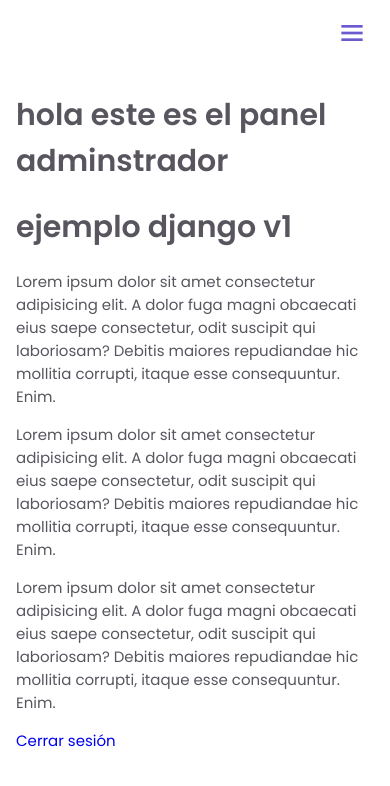
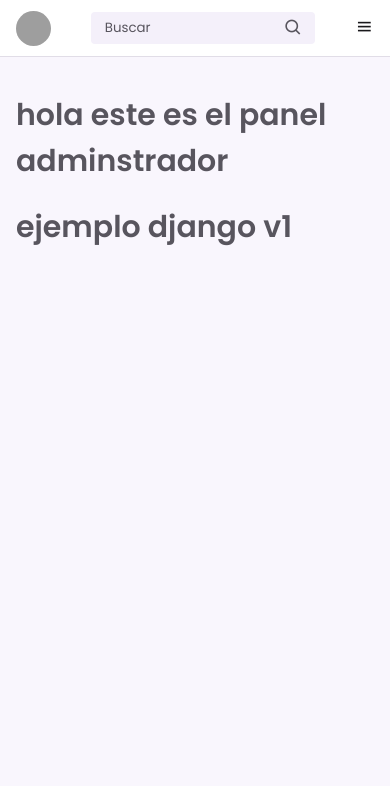
Before and after one commit to daniels-py/beauty-application, a Django app: page /auth/admin_dashboard/ in a window 390 px wide. Shown: the top 786 px of the page. Run offline with Django 5.2, Linux system fonts and the light colour scheme; grey boxes are pictures that could not be loaded.

Commit message:
update failes admin

```diff
--- a/inventory/app_distributor/static/css/sidebar.css
+++ b/inventory/app_distributor/static/css/sidebar.css
@@ -1,17 +1,18 @@
+/*========== GOOGLE FONTS ==========*/
 @import url("https://fonts.googleapis.com/css2?family=Poppins:wght@400;500;600&display=swap");
 
-/* Formateo de página */
-* {
+/*========== BASE ==========*/
+*, ::before, ::after {
   box-sizing: border-box;
 }
 
 body {
-  margin: 3.5rem 0 0 0; /* altura del encabezado */
+  margin: 3.5rem 0 0 0;
   padding: 1rem 1rem 0;
-  font-family: "Poppins", sans-serif;
-  font-size: 0.938rem;
-  background-color: #ffffff; /* Color de fondo */
-  color: #58555e; /* Color del texto */
+  font-family: 'Poppins', sans-serif;
+  font-size: .938rem;
+  background-color: #F9F6FD;
+  color: #58555E;
 }
 
 h3 {
@@ -27,17 +28,77 @@ img {
   height: auto;
 }
 
-/* Nav */
+/*========== HEADER ==========*/
+.header {
+  position: fixed;
+  top: 0;
+  left: 0;
+  width: 100%;
+  background-color: #FFFFFF;
+  box-shadow: 0 1px 0 rgba(22, 8, 43, 0.1);
+  padding: 0 1rem;
+  z-index: 100;
+}
+
+.header__container {
+  display: flex;
+  align-items: center;
+  height: 3.5rem;
+  justify-content: space-between;
+}
+
+.header__img {
+  width: 35px;
+  height: 35px;
+  border-radius: 50%;
+}
+
+.header__logo {
+  color: #19181B;
+  font-weight: 500;
+  display: none;
+}
+
+.header__search {
+  display: flex;
+  padding: .40rem .75rem;
+  background-color: #F4F0FA;
+  border-radius: .25rem;
+}
+
+.header__input {
+  width: 100%;
+  border: none;
+  outline: none;
+  background-color: #F4F0FA;
+}
+
+.header__input::placeholder {
+  font-family: 'Poppins', sans-serif;
+  color: #58555E;
+}
+
+.header__icon,
+.header__toggle {
+  font-size: 1.2rem;
+}
+
+.header__toggle {
+  color: #19181B;
+  cursor: pointer;
+}
+
+/*========== NAV ==========*/
 .nav {
   position: fixed;
   top: 0;
   left: -100%;
   height: 100vh;
   padding: 1rem 1rem 0;
-  background-color: #ffffff; /* Color del contenedor */
+  background-color: #FFFFFF;
   box-shadow: 1px 0 0 rgba(22, 8, 43, 0.1);
-  z-index: 100; /* Z-index fijo */
-  transition: 0.4s;
+  z-index: 100;
+  transition: .4s;
 }
 
 .nav__container {
@@ -144,41 +207,19 @@ img {
   transform: rotate(180deg);
 }
 
-/* Clases agregadas con JS */
 .show-menu {
   left: 0;
 }
 
 .active {
-  color: #5513f1; /* Color activo */
+  color: #6923D0;
 }
 
 
 
 
-.header-toggle {
-    position: fixed;
-    top: 1rem;
-    right: 1rem;
-    background-color: transparent;
-    border: none;
-    font-size: 2rem;
-    color: #6a5acd; /* Color que combine con tu navbar */
-    cursor: pointer;
-    z-index: 200; /* Asegúrate de que esté por encima del menú */
-    display: none; /* Oculto por defecto */
-  }
 
-  /* Mostrar el botón en pantallas pequeñas */
-  @media screen and (max-width: 768px) {
-    .header-toggle {
-      display: block; /* Mostrar el botón en pantallas pequeñas */
-    }
-  }
-
-
-
-/* Media Queries */
+/* ========== MEDIA QUERIES ==========*/
 @media screen and (max-width: 320px) {
   .header__search {
     width: 70%;
--- a/inventory/app_distributor/templates/admin_dashboard.html
+++ b/inventory/app_distributor/templates/admin_dashboard.html
@@ -1,3 +1,5 @@
+{% load static %}
+{% load django_browser_reload %}
 <!DOCTYPE html>
 <html lang="en">
 <head>
@@ -17,9 +19,7 @@
         {% endblock %}
     </div>
 
-    <a href="{% url 'logout' %}" class="btn btn-outline-danger">
-        <i class="bi bi-box-arrow-right"></i> Cerrar sesión
-    </a>
+
 
 </body>
 </html>
--- a/inventory/app_distributor/templates/components/sidebar.html
+++ b/inventory/app_distributor/templates/components/sidebar.html
@@ -1,4 +1,5 @@
 {% load static %}
+{% load django_browser_reload %}
 <!DOCTYPE html>
 <html lang="es">
 <head>
@@ -14,58 +15,97 @@
 </head>
 <body>
 
-    <button id="header-toggle" class="header-toggle">
-        <i class="bx bx-menu"></i>
-    </button>
+       <!--========== HEADER ==========-->
+    <header class="header">
+        <div class="header__container">
+            <img id="profile-pic" src="assets/img/perfil.jpg" alt="Perfil" class="header__img">
 
+            <a href="#" class="header__logo">Distribuidora Belleza</a>
 
+            <div class="header__search">
+                <input type="search" placeholder="Buscar" class="header__input">
+                <i class='bx bx-search header__icon'></i>
+            </div>
+
+            <div class="header__toggle">
+                <i class='bx bx-menu' id="header-toggle"></i>
+            </div>
+        </div>
+    </header>
+
+    <!-- Mini Sidebar de Perfil -->
+    <div class="mini-sidebar" id="mini-sidebar" style="display: none;">
+        <h3>Perfil</h3>
+        <p>Nombre: [Nombre de Usuario]</p>
+        <p>Rol: [Rol del Usuario]</p>
+        <p>Email: [Email del Usuario]</p>
+        <button id="close-sidebar">Cerrar</button>
+    </div>
+
+    <!--========== NAV ==========-->
     <div class="nav" id="navbar">
         <nav class="nav__container">
             <div>
-                <a href="#" class="nav__subtitle">Inventario</a>
+                <a href="#" class="nav__link nav__logo">
+                    <i class='bx bxs-disc nav__icon'></i>
+                    <span class="nav__logo-name">Distribuidora</span>
+                </a>
+
                 <div class="nav__list">
                     <div class="nav__items">
-                        <h3 class="nav__subtitle"></h3>
+                        <h3 class="nav__subtitle">Gestión</h3>
+
                         <a href="#" class="nav__link active">
-                            <i class="bx bx-home nav__icon"></i>
-                            <span class="nav__name">Dashboard</span>
+                            <i class='bx bx-home nav__icon'></i>
+                            <span class="nav__name">Inicio</span>
                         </a>
+
                         <a href="#" class="nav__link">
-                            <i class="bx bx-box nav__icon"></i>
+                            <i class='bx bx-category nav__icon'></i>
+                            <span class="nav__name">Categorías</span>
+                        </a>
+
+                        <a href="#" class="nav__link">
+                            <i class='bx bx-brush nav__icon'></i>
+                            <span class="nav__name">Marcas</span>
+                        </a>
+
+                        <a href="#" class="nav__link">
+                            <i class='bx bx-box nav__icon'></i>
                             <span class="nav__name">Productos</span>
                         </a>
+
                         <a href="#" class="nav__link">
-                            <i class="bx bx-layer nav__icon"></i>
-                            <span class="nav__name">Categorías</span>
+                            <i class='bx bx-purchase-tag nav__icon'></i>
+                            <span class="nav__name">Inventario</span>
+                        </a>
+
+                        <a href="#" class="nav__link">
+                            <i class='bx bx-palette nav__icon'></i>
+                            <span class="nav__name">Cartas de Color</span>
                         </a>
                     </div>
+
                     <div class="nav__items">
-                        <h3 class="nav__subtitle">Gestión</h3>
+                        <h3 class="nav__subtitle">Usuario</h3>
+
                         <a href="#" class="nav__link">
-                            <i class="bx bx-cart nav__icon"></i>
-                            <span class="nav__name">Inventario</span>
+                            <i class='bx bx-user nav__icon'></i>
+                            <span class="nav__name">Perfil</span>
                         </a>
-                        <a href="#" class="nav__link">
-                            <i class="bx bx-user nav__icon"></i>
-                            <span class="nav__name">Usuarios</span>
+
+                        <a href="#" class="nav__link nav__logout">
+                            <i class='bx bx-log-out nav__icon'></i>
+                            <span class="nav__name">Cerrar Sesión</span>
                         </a>
                     </div>
                 </div>
             </div>
-            <a href="#" class="nav__link nav__logout">
-                <i class="bx bx-log-out nav__icon"></i>
-                <span class="nav__name">Cerrar Sesión</span>
-            </a>
         </nav>
     </div>
 
-    <main>
-        <section>
-            <p>Lorem ipsum dolor sit amet consectetur adipisicing elit. A dolor fuga magni obcaecati eius saepe consectetur, odit suscipit qui laboriosam? Debitis maiores repudiandae hic mollitia corrupti, itaque esse consequuntur. Enim.</p>
-            <p>Lorem ipsum dolor sit amet consectetur adipisicing elit. A dolor fuga magni obcaecati eius saepe consectetur, odit suscipit qui laboriosam? Debitis maiores repudiandae hic mollitia corrupti, itaque esse consequuntur. Enim.</p>
-            <p>Lorem ipsum dolor sit amet consectetur adipisicing elit. A dolor fuga magni obcaecati eius saepe consectetur, odit suscipit qui laboriosam? Debitis maiores repudiandae hic mollitia corrupti, itaque esse consequuntur. Enim.</p>
-        </section>
-    </main>
+
+
 
     <script src="{% static 'js/sidebar.js' %}"></script>
 </body>
```
Also changed, not shown: other parts of inventory/app_distributor/static/css/sidebar.css (+51 -37 lines).
